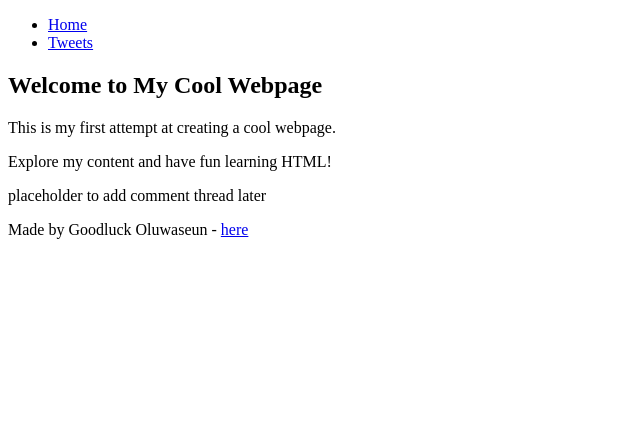
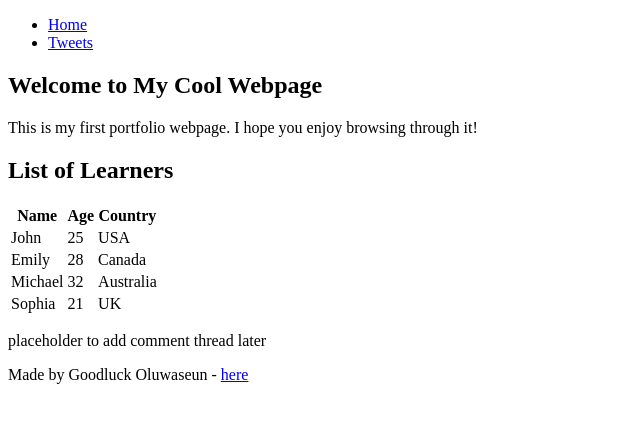
Before and after one commit to Kingozay/My_First_Portfolio, a plain HTML site: page html_basic/index.html in a window 1280 px wide. Shown: the whole page, without its empty margins (0-640 px from the left). Drawn offline with Linux system fonts and the light colour scheme.

Commit message:
Added a table of learners to the article section in index.html

```diff
--- a/html_basic/index.html
+++ b/html_basic/index.html
@@ -19,8 +19,41 @@
         <!-- Article Section -->
         <article>
             <h1>Welcome to My Cool Webpage</h1>
-            <p>This is my first attempt at creating a cool webpage.</p>
-            <p>Explore my content and have fun learning HTML!</p>
+            <p>This is my first portfolio webpage. I hope you enjoy browsing through it!</p>
+
+            <!-- Add Table Here -->
+            <h2>List of Learners</h2>
+            <table>
+                <thead>
+                    <tr>
+                        <th>Name</th>
+                        <th>Age</th>
+                        <th>Country</th>
+                    </tr>
+                </thead>
+                <tbody>
+                    <tr>
+                        <td>John</td>
+                        <td>25</td>
+                        <td>USA</td>
+                    </tr>
+                    <tr>
+                        <td>Emily</td>
+                        <td>28</td>
+                        <td>Canada</td>
+                    </tr>
+                    <tr>
+                        <td>Michael</td>
+                        <td>32</td>
+                        <td>Australia</td>
+                    </tr>
+                    <tr>
+                        <td>Sophia</td>
+                        <td>21</td>
+                        <td>UK</td>
+                    </tr>
+                </tbody>
+            </table>
         </article>
 
         <!-- Aside Section -->
```
